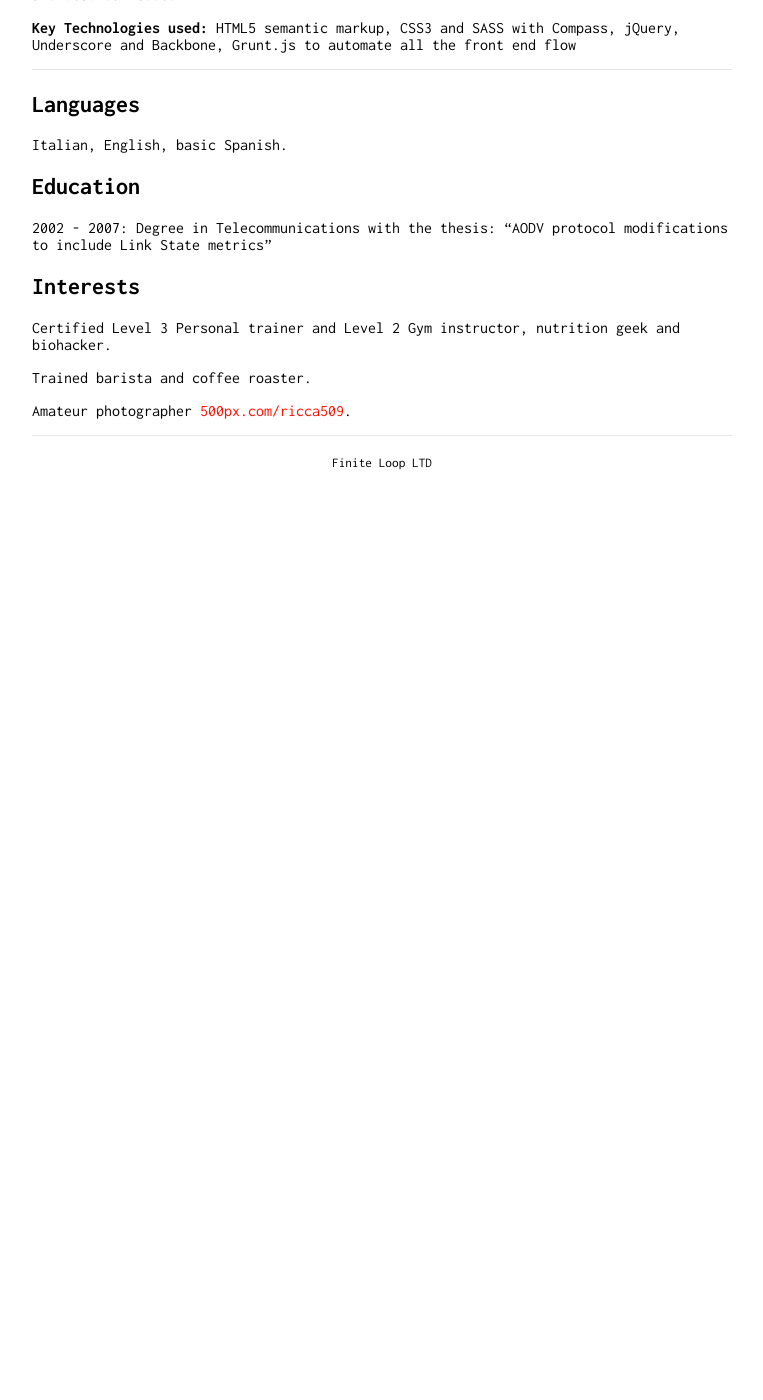
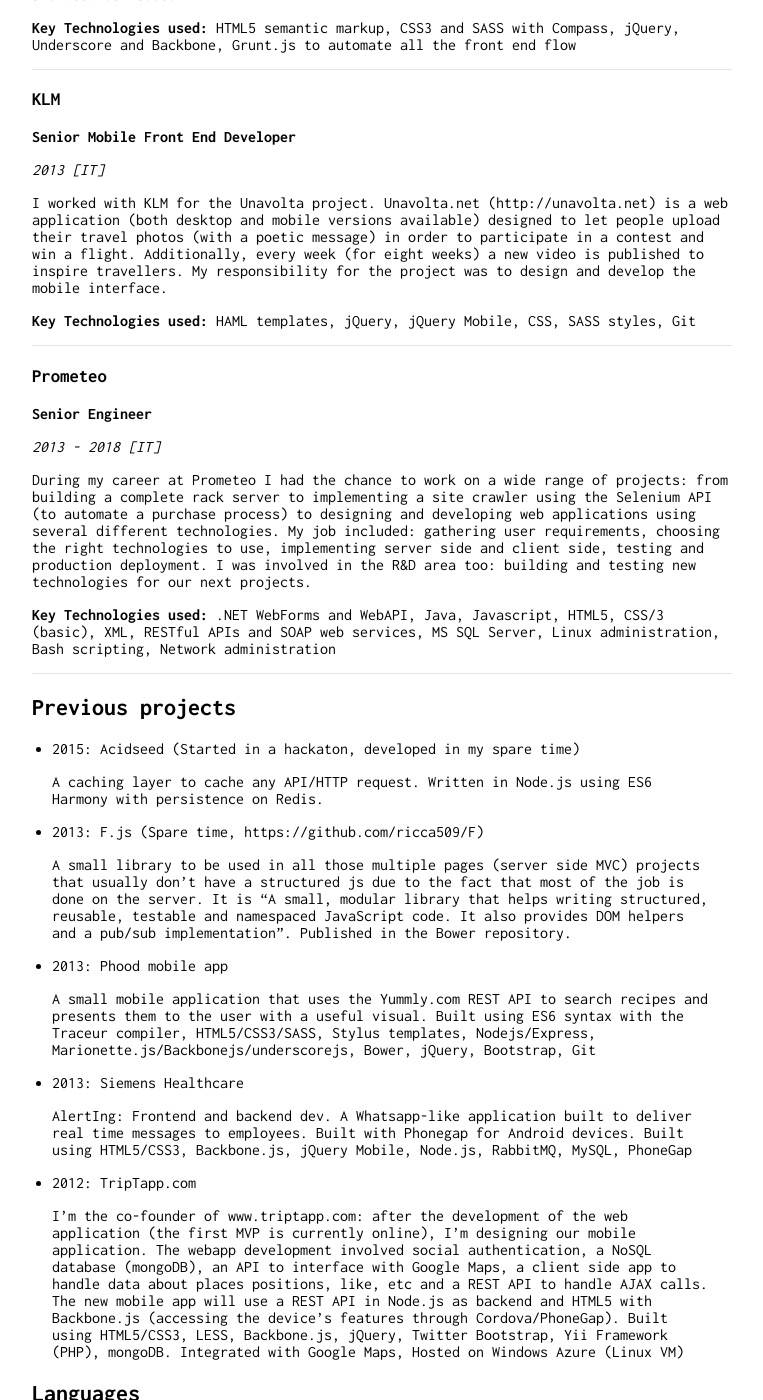
Before and after one commit to ricca509/ricca509.github.io, a Jekyll site: the page built from index.md, in a window 1280 px wide and 1400 px high, scrolled down 3162 px. Shown: the whole window, without its empty margins (258-1021 px from the left). Built offline with Jekyll 4.4.1, drawn with Linux system fonts in a browser that asks for light colours; our own code applies the rules of GitHub Pages for plain Markdown files; before the commit the page ends 3632 px from its top, so only the background shows below that.

Commit message:
Adds prev experience

```diff
--- a/index.md
+++ b/index.md
@@ -128,10 +128,68 @@ HTML5 semantic markup, CSS3 and SASS with Compass, jQuery, Underscore and Backbo
 
 ---
 
+### KLM
+
+**Senior Mobile Front End Developer**
+
+_2013 [IT]_
+
+I worked with KLM for the Unavolta project. Unavolta.net (http://unavolta.net) is a web application (both desktop and mobile versions available) designed to let people upload their travel photos (with a poetic message) in order to participate in a contest and win a flight. Additionally, every week (for eight weeks) a new video is published to inspire travellers. My responsibility for the project was to design and develop the mobile interface.
+
+**Key Technologies used:**
+HAML templates, jQuery, jQuery Mobile, CSS, SASS styles, Git
+
+---
+
+### Prometeo
+
+**Senior Engineer**
+
+_2013 - 2018 [IT]_
+
+During my career at Prometeo I had the chance to work on a wide range of projects:
+from building a complete rack server to implementing a site crawler using the Selenium API (to automate a purchase process) to designing and developing web applications using several different technologies.
+My job included: gathering user requirements, choosing the right technologies to use, implementing server side and client side, testing and production deployment. I was involved in the R&D area too: building and testing new technologies for our next projects.
+
+**Key Technologies used:**
+.NET WebForms and WebAPI, Java, Javascript, HTML5, CSS/3 (basic), XML, RESTful APIs and SOAP web services, MS SQL Server, Linux administration, Bash scripting, Network administration
+
+---
+
+## Previous projects
+
+- 2015: Acidseed (Started in a hackaton, developed in my spare time)
+
+  A caching layer to cache any API/HTTP request. Written in Node.js using ES6
+  Harmony with persistence on Redis.
+
+- 2013: F.js (Spare time, https://github.com/ricca509/F)
+
+  A small library to be used in all those multiple pages (server side MVC) projects that
+  usually don’t have a structured js due to the fact that most of the job is done on the
+  server. It is “A small, modular library that helps writing structured, reusable, testable and namespaced JavaScript code. It also provides DOM helpers and a pub/sub
+  implementation”. Published in the Bower repository.
+
+- 2013: Phood mobile app
+
+  A small mobile application that uses the Yummly.com REST API to search recipes
+  and presents them to the user with a useful visual. Built using ES6 syntax with the Traceur compiler, HTML5/CSS3/SASS, Stylus templates, Nodejs/Express, Marionette.js/Backbonejs/underscorejs, Bower, jQuery, Bootstrap, Git
+
+- 2013: Siemens Healthcare
+
+  AlertIng: Frontend and backend dev. A Whatsapp-like application built to deliver real
+  time messages to employees. Built with Phonegap for Android devices. Built using HTML5/CSS3, Backbone.js, jQuery Mobile, Node.js, RabbitMQ, MySQL, PhoneGap
+
+- 2012: TripTapp.com
+
+  I’m the co-founder of www.triptapp.com: after the development of the web application (the first MVP is currently online), I’m designing our mobile application. The webapp development involved social authentication, a NoSQL database (mongoDB), an API to interface with Google Maps, a client side app to handle data about places positions, like, etc and a REST API to handle AJAX calls. The new mobile app will use a REST API in Node.js as backend and HTML5 with Backbone.js (accessing the device’s features through Cordova/PhoneGap). Built using HTML5/CSS3, LESS, Backbone.js, jQuery, Twitter Bootstrap, Yii Framework (PHP), mongoDB. Integrated with Google Maps, Hosted on Windows Azure (Linux VM)
+
 ## Languages
+
 Italian, English, basic Spanish.
 
 ## Education
+
 2002 - 2007: Degree in Telecommunications with the thesis: “AODV protocol modifications to include Link State metrics”
 
 ## Interests
```
